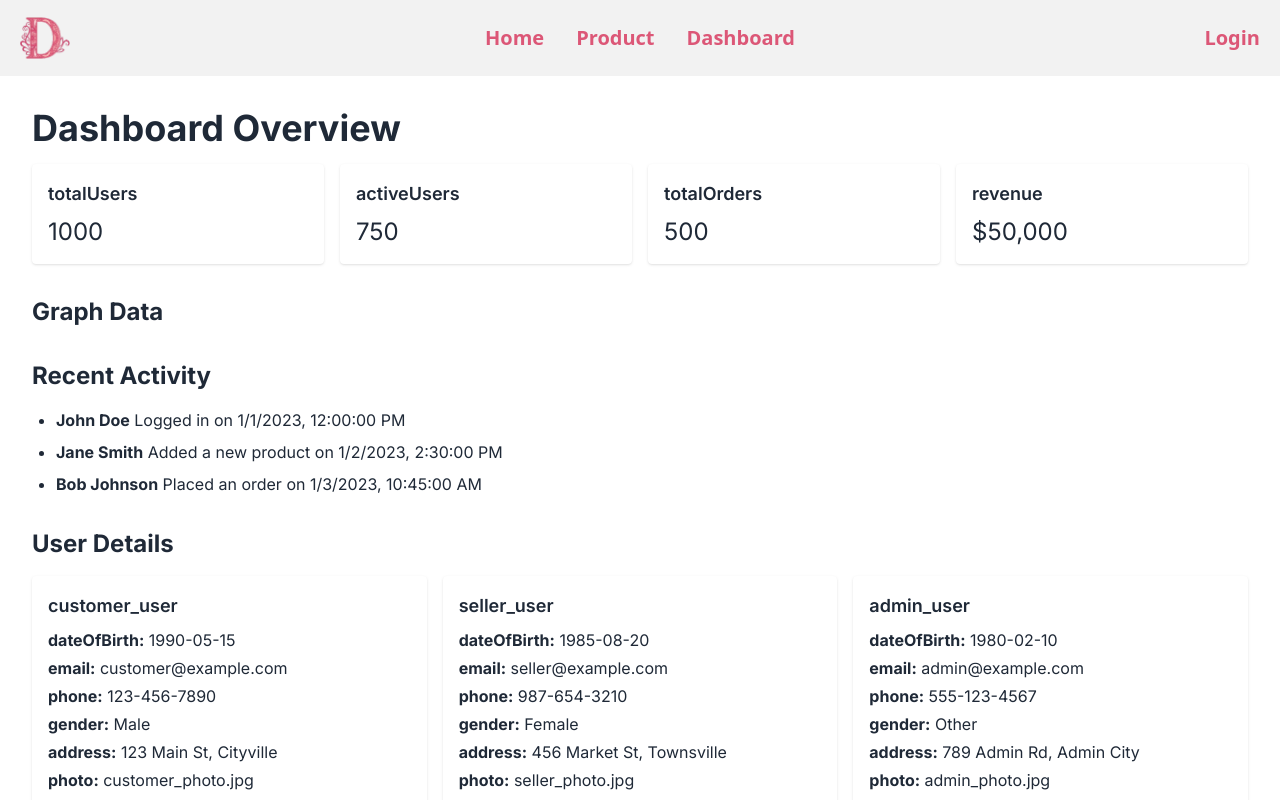
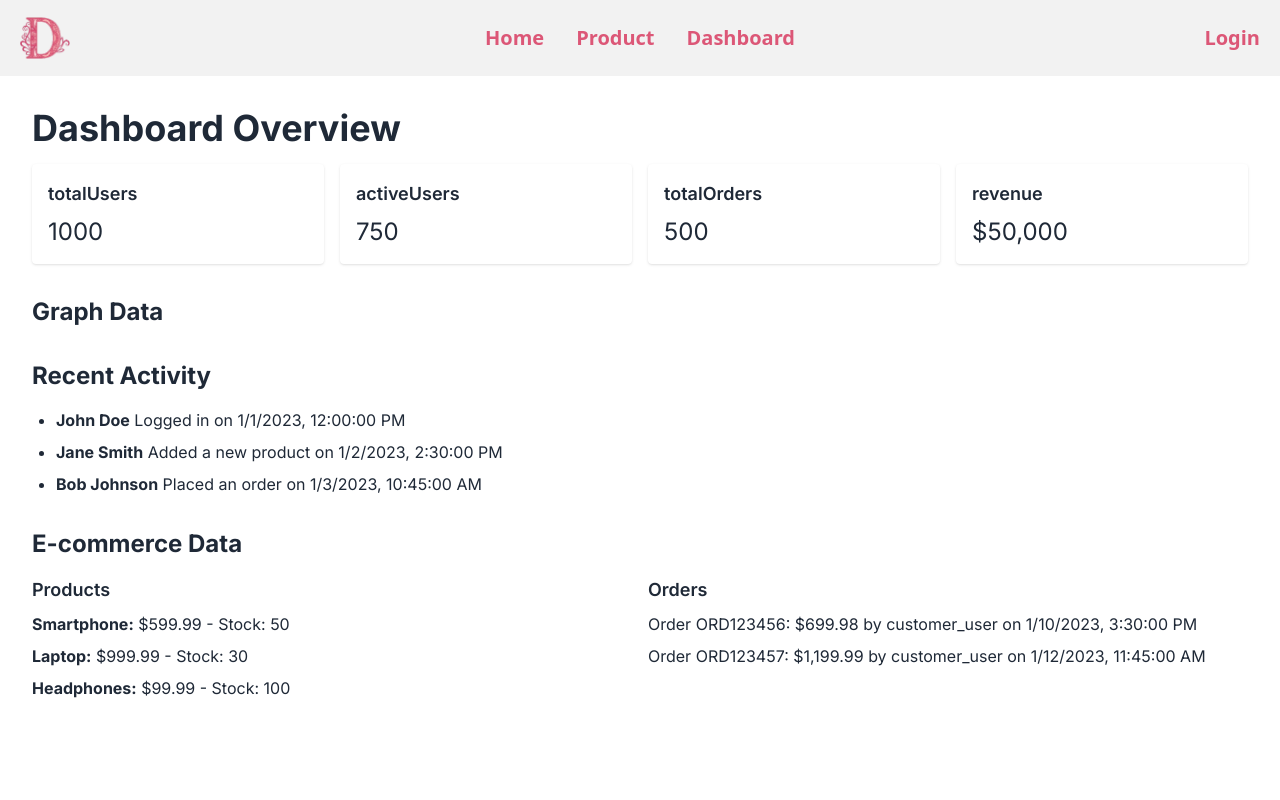
Before and after one commit to bhuiamh/digitosys-dashboard, a Next.js app: page /dashboard in a window 1280 px wide. Shown: the top 800 px of the page. Built offline with nearby package versions, Linux system fonts and the light colour scheme.

Commit message:
Login Implemented

```diff
--- a/public/data.json
+++ b/public/data.json
@@ -28,10 +28,11 @@
       }
     ]
   },
-  "users": {
-    "customer": {
+  "users": [{
+
       "username": "customer_user",
       "password": "customer_password",
+      "role": "customer",
       "details": {
         "dateOfBirth": "1990-05-15",
         "email": "customer@example.com",
@@ -39,11 +40,12 @@
         "gender": "Male",
         "address": "123 Main St, Cityville",
         "photo": "customer_photo.jpg"
-      }
-    },
-    "seller": {
+
+    }},{
       "username": "seller_user",
       "password": "seller_password",
+      "role": "seller",
+
       "details": {
         "dateOfBirth": "1985-08-20",
         "email": "seller@example.com",
@@ -51,10 +53,10 @@
         "gender": "Female",
         "address": "456 Market St, Townsville",
         "photo": "seller_photo.jpg"
-      }
-    },
-    "admin": {
+      }},
+{
       "username": "admin_user",
+      "role": "admin",
       "password": "admin_password",
       "details": {
         "dateOfBirth": "1980-02-10",
@@ -65,7 +67,7 @@
         "photo": "admin_photo.jpg"
       }
     }
-  },
+],
   "ecommerceData": {
     "products": [
       {
--- a/src/app/dashboard/page.tsx
+++ b/src/app/dashboard/page.tsx
@@ -28,7 +28,7 @@ export default function User() {
 
   const {
     dashboard: { stats, graphData, activityData },
-    users: { customer, seller, admin },
+    // users: { customer, seller, admin },
     ecommerceData: { products, orders, reviews },
   } = data;
 
@@ -70,25 +70,6 @@ export default function User() {
               ))}
             </ul>
           </div>
-
-          <div className="mb-8">
-            <h2 className="text-2xl font-bold mb-4">User Details</h2>
-            <div className="grid grid-cols-1 md:grid-cols-2 lg:grid-cols-3 gap-4">
-              {[customer, seller, admin].map((user, index) => (
-                <div key={index} className="bg-white p-4 rounded shadow">
-                  <p className="text-lg font-semibold mb-2">{user.username}</p>
-                  <ul>
-                    {Object.entries(user.details).map(([key, value]) => (
-                      <li key={key} className="mb-1">
-                        <span className="font-bold">{key}:</span> {value}
-                      </li>
-                    ))}
-                  </ul>
-                </div>
-              ))}
-            </div>
-          </div>
-
           <div className="mb-8">
             <h2 className="text-2xl font-bold mb-4">E-commerce Data</h2>
             <div className="grid grid-cols-1 md:grid-cols-2 gap-4">
--- a/src/app/layout.tsx
+++ b/src/app/layout.tsx
@@ -14,6 +14,7 @@ export default function RootLayout({
 }: {
   children: React.ReactNode
 }) {
+
   return (
     <html lang="en">
       <body className={inter.className}>{children}</body>
--- a/src/app/login/page.tsx
+++ b/src/app/login/page.tsx
@@ -1,23 +1,62 @@
 "use client";
 import Link from "next/link";
 import Head from "next/head";
-import { useState } from "react";
+import { useEffect, useState } from "react";
 
 export default function Login() {
+  const [data, setData] = useState(null);
+  // const users = data.users;
+
+  //   Modal Operation
+  const [isOpen, setIsOpen] = useState(false);
+
   // State for form data and password visibility
   const [formData, setFormData] = useState({
     email: "",
     password: "",
   });
   const [showPassword, setShowPassword] = useState(false);
+  useEffect(() => {
+    const fetchData = async () => {
+      try {
+        const response = await fetch("/data.json"); // Assuming the file is at /public/data.json
+        const parsedData = await response.json();
+        setData(parsedData);
+      } catch (error) {
+        console.error("Error fetching data:", error);
+      }
+    };
+
+    fetchData();
+  }, []);
+
+  if (!data) {
+    // Data is still loading
+    return <div>Loading...</div>;
+  }
+// console.log(data.users, ">>>>>medata");
+
+const foundUser = data.users.find(user => {
+  return user.details.email === formData.email && user.password === formData.password;
+});
+
 
   // Handle form submission
   const handleSubmit = async (userData) => {
+
+
+    // const foundUser = data.users.find(user => {
+    //   return user.details.email === formData.email && user.password === formData.password;
+    // });
+    // if (foundUser) {
+    //   <Link href={`/${user.role}`}>
+
+    // }
+    // else{
+    //   console.log('User not Ok>>>>>>>');
+    // }
     userData.preventDefault();
   };
-
-  //   Modal Operation
-  const [isOpen, setIsOpen] = useState(false);
 
   const handleModalOpen = () => setIsOpen(true);
   const handleModalClose = () => setIsOpen(false);
@@ -39,7 +78,6 @@ export default function Login() {
         <form onSubmit={handleSubmit}>
           {/* Email field */}
           <div className="mb-4">
-
             <label
               htmlFor="email"
               className="block text-gray-700 font-sans font-bold mb-2"
@@ -148,7 +186,13 @@ export default function Login() {
       type="submit"
       className="bg-[#dc5777] text-white px-4 py-2 rounded font-sans font-bold hover:bg-[#7a232c] focus:outline-none focus:shadow-outline"
     >
+      {foundUser ? (
+        <Link href={`/${foundUser.role}`}>
           Log In
+        </Link>
+      ) : (
+        'Log In'
+      )}
     </button>
 
           {/* Social login buttons */}
```
Lines whose indentation alone changed are shown as unchanged.
